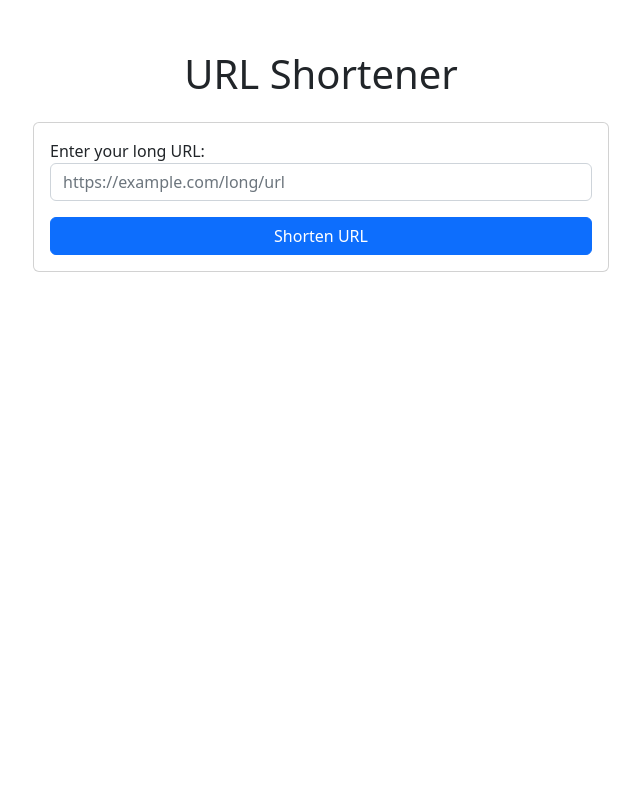
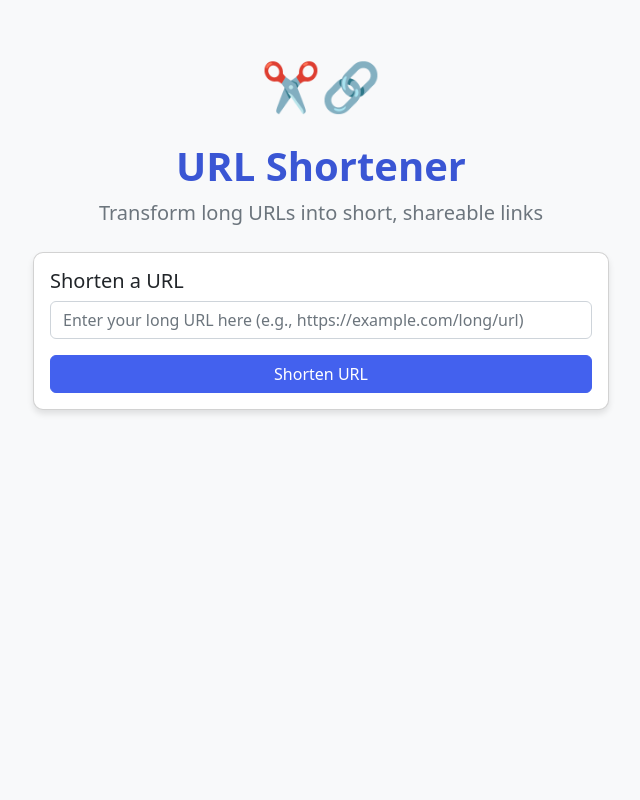
Before and after one commit to chrisdavhoward/url_shortener, a Django app: page / in a window 1280 px wide. Shown: the whole page, without its empty margins (319-959 px from the left). Run offline with Django 4.2, Linux system fonts and the light colour scheme.

Commit message:
prettier html

```diff
--- a/shortener/forms.py
+++ b/shortener/forms.py
@@ -2,7 +2,10 @@ from django import forms
 
 class URLForm(forms.Form):
     original_url = forms.URLField(
-        label='Enter your long URL',
+        required=True,
         max_length=2000,
-        widget=forms.URLInput(attrs={'class': 'form-control', 'placeholder': 'https://example.com/long/url'})
+        widget=forms.URLInput(attrs={
+            'class': 'form-control',
+            'placeholder': 'Enter your long URL here (e.g., https://example.com/long/url)',
+        })
     )
--- a/shortener/templates/shortener/base.html
+++ b/shortener/templates/shortener/base.html
@@ -8,16 +8,48 @@
     <style>
         body {
             padding-top: 50px;
+            background-color: #f8f9fa;
+            min-height: 100vh;
         }
         .container {
             max-width: 600px;
+        }
+        .card {
+            border-radius: 10px;
+            box-shadow: 0 4px 6px rgba(0, 0, 0, 0.1);
+            transition: transform 0.3s;
+        }
+        .card:hover {
+            transform: translateY(-5px);
+        }
+        .btn-primary {
+            background-color: #4361ee;
+            border-color: #4361ee;
+        }
+        .btn-primary:hover {
+            background-color: #3a56d4;
+            border-color: #3a56d4;
+        }
+        h1 {
+            font-weight: 700;
+            color: #3a56d4;
+        }
+        .logo {
+            margin-bottom: 20px;
+            font-size: 3rem;
+        }
+        #success-card {
+            margin-top: 20px;
+            background-color: #edf2ff;
         }
     </style>
 </head>
 <body>
     <div class="container">
         <div class="text-center mb-4">
+            <div class="logo">✂️🔗</div>
             <h1>URL Shortener</h1>
+            <p class="lead text-muted">Transform long URLs into short, shareable links</p>
         </div>
         {% block content %}{% endblock %}
     </div>
--- a/shortener/templates/shortener/index.html
+++ b/shortener/templates/shortener/index.html
@@ -1,15 +1,15 @@
 {% extends 'shortener/base.html' %}
 
 {% block content %}
-<div class="card">
+<div class="card mb-4">
     <div class="card-body">
-        <form method="post">
+        <h5 class="card-title">Shorten a URL</h5>
+        <form method="post" id="shortener-form">
             {% csrf_token %}
             <div class="mb-3">
-                {{ form.original_url.label_tag }}
                 {{ form.original_url }}
                 {% if form.original_url.errors %}
-                <div class="text-danger">
+                <div class="text-danger mt-2">
                     {{ form.original_url.errors }}
                 </div>
                 {% endif %}
@@ -20,4 +20,39 @@
         </form>
     </div>
 </div>
+
+<!-- Success card - initially hidden, shown when a URL is shortened -->
+{% if short_url %}
+<div class="card" id="success-card">
+    <div class="card-body">
+        <h5 class="card-title">Your Shortened URL</h5>
+        <div class="input-group mb-3">
+            <input type="text" class="form-control" value="{{ short_url }}" id="short-url" readonly>
+            <button class="btn btn-outline-secondary" type="button" onclick="copyToClipboard()">Copy</button>
+        </div>
+    </div>
+</div>
+{% endif %}
+
+<script>
+function copyToClipboard() {
+    var copyText = document.getElementById("short-url");
+    copyText.select();
+    copyText.setSelectionRange(0, 99999); /* For mobile devices */
+    document.execCommand("copy");
+
+    // Replace alert with a more elegant notification
+    var button = document.querySelector("#short-url + button");
+    var originalText = button.textContent;
+    button.textContent = "Copied!";
+    button.classList.remove("btn-outline-secondary");
+    button.classList.add("btn-success");
+
+    setTimeout(function() {
+        button.textContent = originalText;
+        button.classList.remove("btn-success");
+        button.classList.add("btn-outline-secondary");
+    }, 2000);
+}
+</script>
 {% endblock %}
--- a/shortener/views.py
+++ b/shortener/views.py
@@ -5,6 +5,9 @@ from .forms import URLForm
 
 def index(request):
     """Home page with URL shortening form."""
+    form = URLForm()
+    context = {'form': form}
+
     if request.method == 'POST':
         form = URLForm(request.POST)
         if form.is_valid():
@@ -13,20 +16,20 @@ def index(request):
             # Check if this URL already has a short code
             existing_url = URL.objects.filter(original_url=original_url).first()
             if existing_url:
-                short_url = request.build_absolute_uri(f'/{existing_url.short_code}')
-                return render(request, 'shortener/success.html', {'short_url': short_url})
-
-            # Create a new short URL
-            short_code = URL.create_short_code()
-            URL.objects.create(original_url=original_url, short_code=short_code)
+                short_code = existing_url.short_code
+            else:
+                # Create a new short URL
+                short_code = URL.create_short_code()
+                URL.objects.create(original_url=original_url, short_code=short_code)
 
             # Build the full short URL
             short_url = request.build_absolute_uri(f'/{short_code}')
-            return render(request, 'shortener/success.html', {'short_url': short_url})
-    else:
-        form = URLForm()
+            context['short_url'] = short_url
 
-    return render(request, 'shortener/index.html', {'form': form})
+        # Always update the form in the context
+        context['form'] = form
+
+    return render(request, 'shortener/index.html', context)
 
 def redirect_to_original(request, short_code):
     """Redirect from short URL to original URL with a 301 status code."""
```
